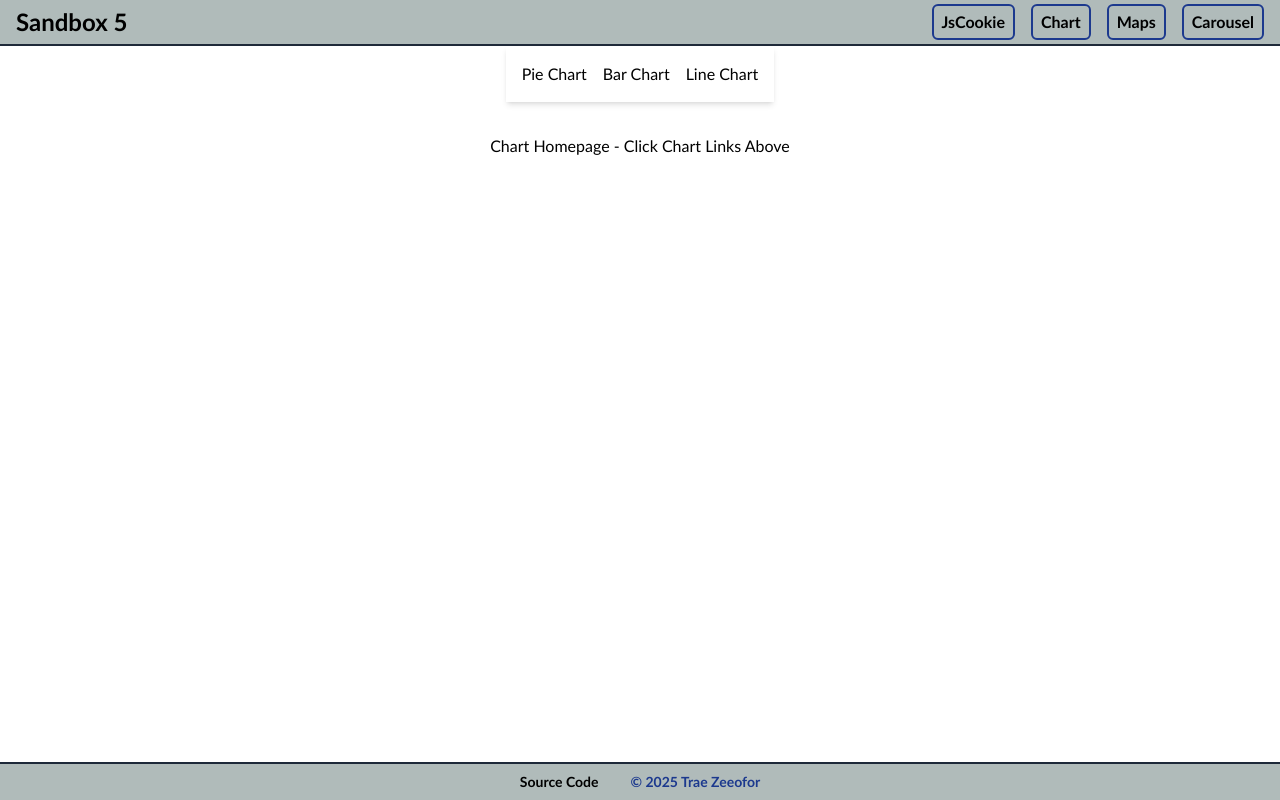
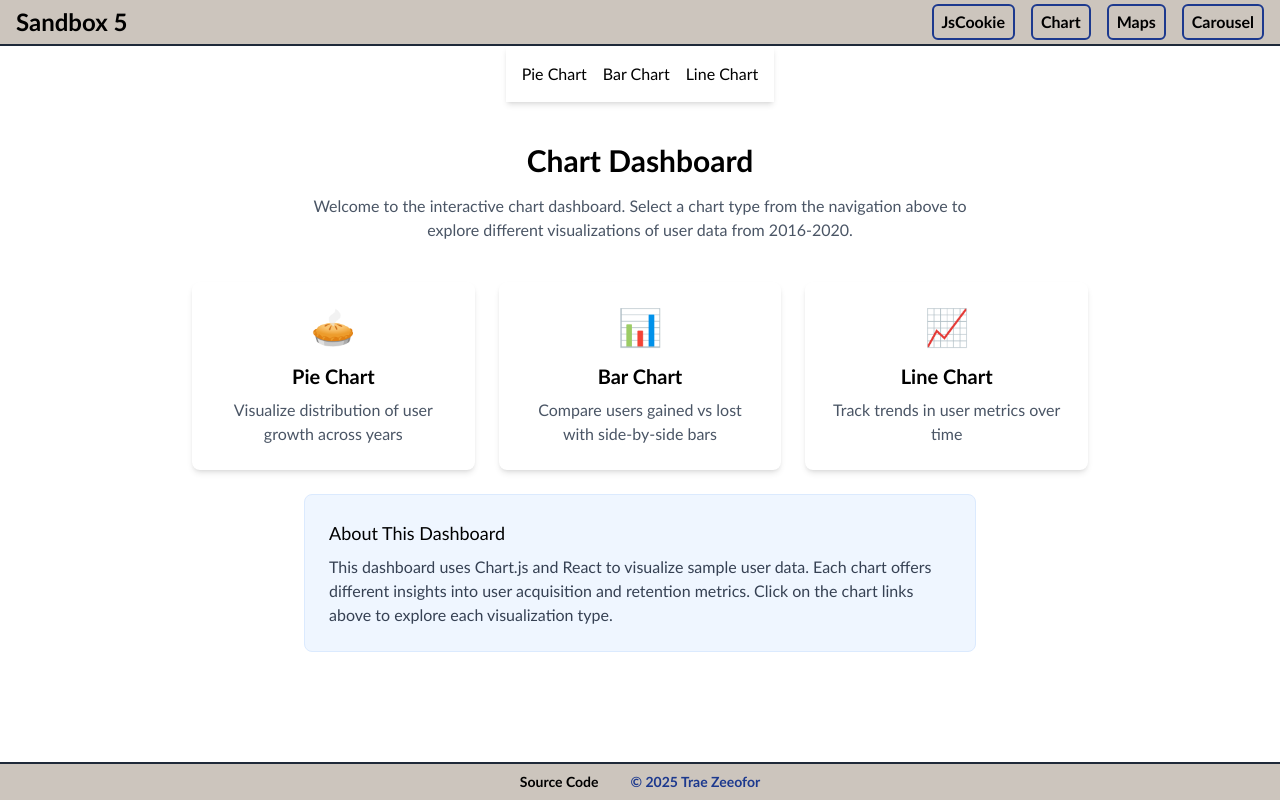
Before and after one commit to traez/sandbox-cookies-charts-maps-carousel-tailwind4, a Next.js app: page /chart in a window 1280 px wide. Built offline with nearby package versions, Linux system fonts and the light colour scheme; what @bprogress/next would draw is missing.

Commit message:
Revamp chart and homepage layouts with enhanced metrics display and feature highlights

```diff
--- a/src/app/chart/page.tsx
+++ b/src/app/chart/page.tsx
@@ -1,10 +1,60 @@
 const pageChart = () => {
+  const metrics = [
+    {
+      title: "Pie Chart",
+      description: "Visualize distribution of user growth across years",
+      icon: "🥧",
+    },
+    {
+      title: "Bar Chart",
+      description: "Compare users gained vs lost with side-by-side bars",
+      icon: "📊",
+    },
+    {
+      title: "Line Chart",
+      description: "Track trends in user metrics over time",
+      icon: "📈",
+    },
+  ];
+
   return (
-    <>
+    <div className="py-2 w-full max-w-4xl mx-auto">
       <section className="flex flex-col justify-between items-center">
-        <h1>Chart Homepage - Click Chart Links Above</h1>
+        <div className="text-center mb-8">
+          <h1 className="text-3xl font-bold mb-4">Chart Dashboard</h1>
+          <p className="text-gray-600 max-w-2xl mx-auto">
+            Welcome to the interactive chart dashboard. Select a chart type from
+            the navigation above to explore different visualizations of user
+            data from 2016-2020.
+          </p>
+        </div>
+
+        <div className="grid grid-cols-1 md:grid-cols-3 gap-6 w-full mt-2">
+          {metrics.map((chart, index) => (
+            <div
+              key={index}
+              className="bg-white p-6 rounded-lg shadow-md hover:shadow-lg transition-shadow"
+            >
+              <div className="text-4xl mb-4 text-center">{chart.icon}</div>
+              <h2 className="text-xl font-semibold mb-2 text-center">
+                {chart.title}
+              </h2>
+              <p className="text-gray-600 text-center">{chart.description}</p>
+            </div>
+          ))}
+        </div>
+
+        <div className="mt-6 p-6 bg-blue-50 rounded-lg border border-blue-100 max-w-2xl">
+          <h3 className="font-medium text-lg mb-2">About This Dashboard</h3>
+          <p className="text-gray-700">
+            This dashboard uses Chart.js and React to visualize sample user
+            data. Each chart offers different insights into user acquisition and
+            retention metrics. Click on the chart links above to explore each
+            visualization type.
+          </p>
+        </div>
       </section>
-    </>
+    </div>
   );
 };
 
--- a/src/app/layout.tsx
+++ b/src/app/layout.tsx
@@ -18,7 +18,7 @@ export default function RootLayout({
 }>) {
   return (
     <html lang="en">
-      <body className="antialiased flex flex-col justify-center items-center min-h-screen w-full font-trebuchetMs bg-[#b8d2e8]">
+      <body className="antialiased flex flex-col justify-center items-center min-h-screen w-full font-trebuchetMs bg-[#F2EFE9]">
         <BprogressProvider>
           <Header />
           <main className="flex-grow h-full w-full max-w-[1440px] bg-white">
--- a/src/app/page.tsx
+++ b/src/app/page.tsx
@@ -1,15 +1,80 @@
-//import Image from "next/image";
+import Link from "next/link";
 
 export default function Home() {
+  // Sample data for feature highlights
+  const features = [
+    {
+      title: "Cookie Management",
+      description:
+        "Learn about client-side storage with our JS Cookie implementation",
+      icon: "🍪",
+      link: "/jscookie",
+    },
+    {
+      title: "Dynamic Charts",
+      description: "Visualize data through interactive charts and graphs",
+      icon: "📊",
+      link: "/chart",
+    },
+    {
+      title: "Interactive Maps",
+      description:
+        "Explore locations with our OpenStreetMap integration using Leaflet",
+      icon: "🗺️",
+      link: "/maps",
+    },
+
+    {
+      title: "Image Carousel",
+      description:
+        "Browse through images with our customizable carousel component",
+      icon: "🖼️",
+      link: "/carousel",
+    },
+  ];
+
   return (
-    <div className="p-1">
-      <h1 className="">Sandbox 5 Dependencies Testing</h1>
-      <p className=" ">
-        Lorem ipsum, dolor sit amet consectetur adipisicing elit. Facere labore
-        saepe eligendi, nesciunt adipisci quibusdam praesentium reprehenderit
-        sit sequi voluptas ut itaque blanditiis qui excepturi soluta voluptate.
-        Quis, officia cupiditate?
-      </p>
+    <div className="p-6 max-w-7xl mx-auto">
+      <section className="mb-6">
+        <h1 className="text-4xl font-bold mb-4">Welcome to Sandbox 5 (Four + TailwindCSS V4)</h1>
+      </section>
+
+      <section className="mb-6">
+        <h2 className="text-2xl font-semibold mb-6">Featured Components</h2>
+        <div className="grid grid-cols-1 md:grid-cols-2 lg:grid-cols-4 gap-6">
+          {features.map((feature, index) => (
+            <div
+              key={index}
+              className="border rounded-lg p-6 hover:shadow-md transition"
+            >
+              <div className="text-3xl mb-3">{feature.icon}</div>
+              <h3 className="text-xl font-medium mb-2">{feature.title}</h3>
+              <p className="text-gray-600 mb-4">{feature.description}</p>
+              <Link
+                href={feature.link}
+                className="text-blue-600 hover:text-blue-800 font-medium"
+              >
+                Try it out →
+              </Link>
+            </div>
+          ))}
+        </div>
+      </section>
+
+      <section className="bg-gray-50 p-6 rounded-lg">
+        <h2 className="text-2xl font-semibold mb-4">About This Sandbox</h2>
+        <p className="text-gray-700 mb-4">
+          Sandbox 5 is a testing environment for various frontend dependencies
+          and components. It demonstrates integration with libraries like
+          react-alice-carousel, Leaflet for maps, js-cookie for client-side
+          storage, and more.
+        </p>
+        <p className="text-gray-700">
+          Feel free to explore the different features and components accessible
+          through the navigation menu. Each page demonstrates a specific
+          functionality with interactive examples.
+        </p>
+      </section>
     </div>
   );
 }
--- a/src/components/Footer.tsx
+++ b/src/components/Footer.tsx
@@ -1,7 +1,7 @@
 export default function Footer() {
   return (
     <>
-      <footer className="p-2 flex flex-row justify-center items-center gap-4 sm:gap-8 text-xs sm:text-sm border-t-2 border-solid border-gray-800 bg-[#b0bbba] text-blue-900 w-full max-w-[1440px]">
+      <footer className="p-2 flex flex-row justify-center items-center gap-4 sm:gap-8 text-xs sm:text-sm border-t-2 border-solid border-gray-800 bg-[#CCC5BD] text-blue-900 w-full max-w-[1440px]">
         <a
           href="https://github.com/traez/tanstack-react-query"
           target="_blank"
--- a/src/components/Header.tsx
+++ b/src/components/Header.tsx
@@ -2,7 +2,7 @@ import Link from "next/link";
 
 export default async function Header() {
   return (
-    <nav className="flex flex-col justify-center items-center gap-1 md:flex-row md:justify-between py-1 px-4 border-b-2 border-gray-800 bg-[#b0bbba] text-black w-full max-w-[1440px]">
+    <nav className="flex flex-col justify-center items-center gap-1 md:flex-row md:justify-between py-1 px-4 border-b-2 border-gray-800 bg-[#CCC5BD] text-black w-full max-w-[1440px]">
       <menu className="flex justify-start">
         <Link
           href="/"
```
